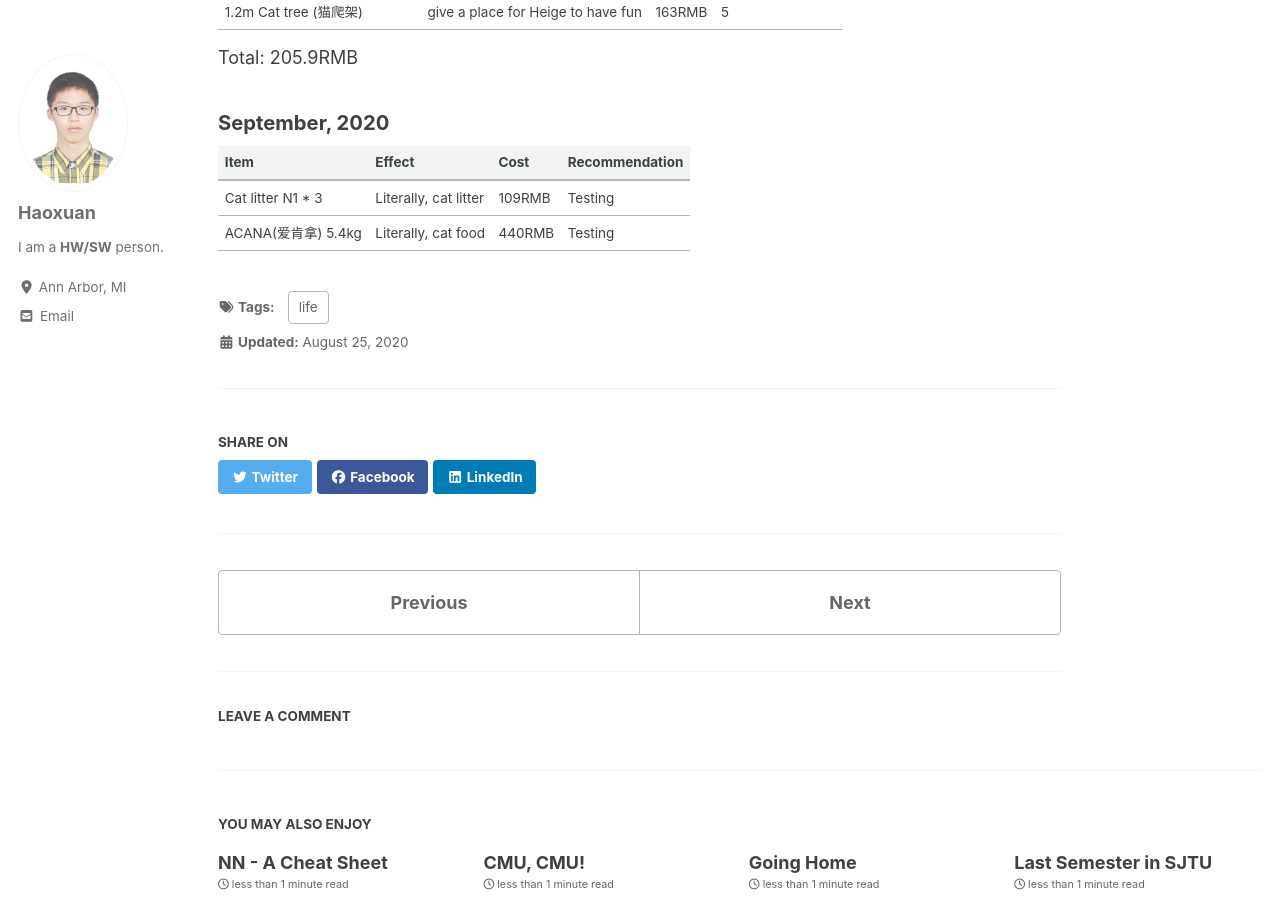
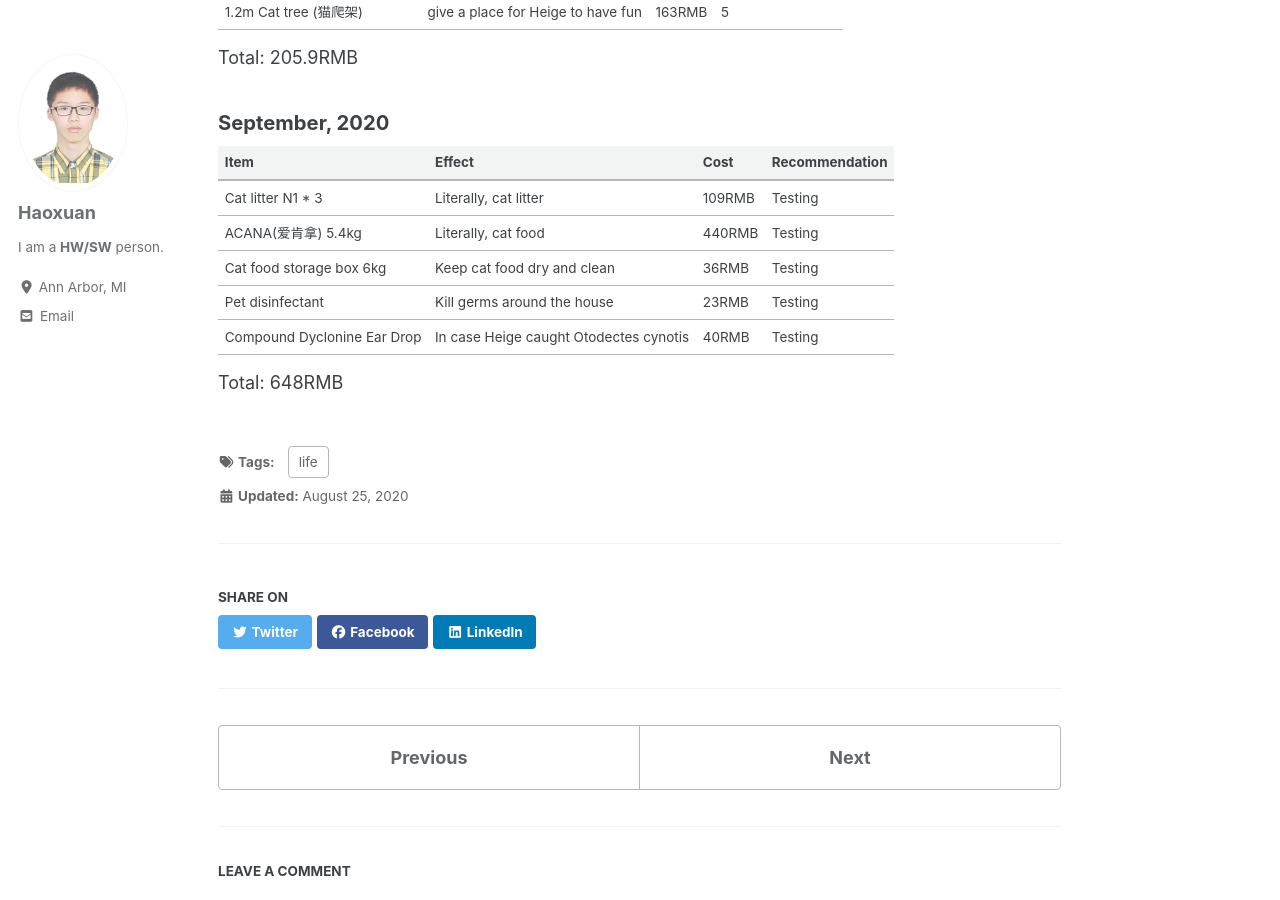
Before and after one commit to hxzhu9819/homepage, a Jekyll site: the page built from _posts/2020-08-25-My-Life-with-Heige.md, in a window 1280 px wide and 900 px high, scrolled down 913 px. Built offline with Jekyll 4.4.1, drawn with Linux system fonts in a browser that asks for light colours; cached includes are drawn as plain includes; nearby versions of some CDN libraries.

Commit message:
update heige's budget

```diff
--- a/_posts/2020-08-25-My-Life-with-Heige.md
+++ b/_posts/2020-08-25-My-Life-with-Heige.md
@@ -37,3 +37,8 @@ Total: 205.9RMB
 |-------------------------------|------------------------------------|--------|----------------|
 | Cat litter N1 * 3           | Literally, cat litter         | 109RMB   |  Testing             |
 | ACANA(爱肯拿)  5.4kg         | Literally, cat food         | 440RMB   |  Testing             |
+| Cat food storage box 6kg    | Keep cat food dry and clean | 36RMB   |  Testing             |
+| Pet disinfectant            | Kill germs around the house | 23RMB   |  Testing             |
+| Compound Dyclonine Ear Drop | In case Heige caught Otodectes cynotis| 40RMB   |  Testing   |
+
+Total: 648RMB
```
